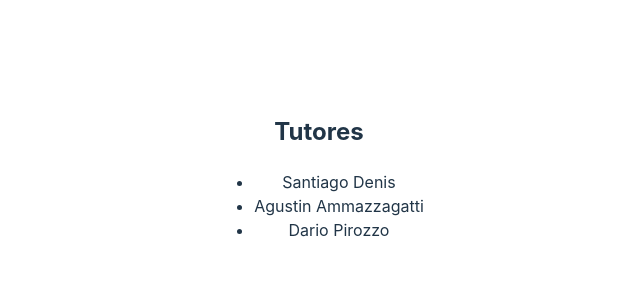
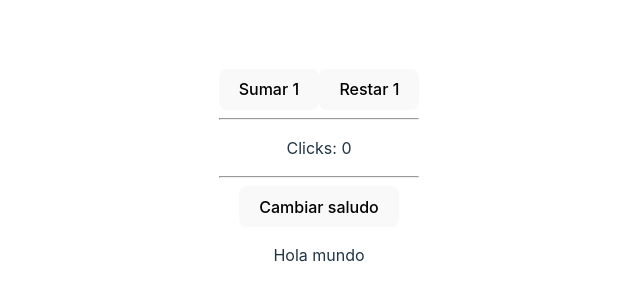
Before and after one commit to CLanusse/RJ49910, a React (Vite) app: page / in a window 1280 px wide. Shown: the part 224-524 px from the top of the page, without its empty margins (321-961 px from the left). Built offline with nearby package versions, Linux system fonts and the light colour scheme.

Commit message:
componentes 1

```diff
--- a/src/App.jsx
+++ b/src/App.jsx
@@ -1,19 +1,14 @@
-import reactLogo from './assets/react.svg'
-import viteLogo from '/vite.svg'
 import './App.css'
+import { Contador } from './components/Clicker'
 import { Tutores } from './components/Tutores'
-// import * as modulo from './saludar'
-// import { saludar, despedirse } from './saludar'
-// import abcd from './saludar'
+
 
 function App() {
 
-  const linkVite = "https://vitejs.dev"
-  const profesor = 'Dario Pirozzo'
-
   return (
     <>
-      <Tutores />
+      <Contador />
+      {/* <Tutores /> */}
     </>
   )
 }
--- /dev/null
+++ b/src/components/Clicker.jsx
@@ -0,0 +1,39 @@
+import { useState } from "react"
+
+
+export const Contador = () => {
+    const [counter, setCounter] = useState(0)
+    const [saludar, setSaludar] = useState(true)
+    // console.log(counter)
+    console.log(saludar)
+
+    const incrementar = () => {
+        setCounter( counter + 1 )
+    }
+
+    const restar = () => {
+        if (counter > 0) {
+            setCounter( counter - 1 )
+        }
+    }
+
+    const cambiarSaludo = () => {
+        setSaludar( !saludar )
+    }
+
+    return (
+        <div>
+            <button onClick={incrementar}>Sumar 1</button>
+            <button onClick={restar}>Restar 1</button>
+            <hr/>
+            <p>Clicks: {counter}</p>
+
+            <hr/>
+
+            <button onClick={cambiarSaludo}>Cambiar saludo</button>
+            <p>{ saludar ? "Hola mundo" : "Chau a todos" }</p>
+
+
+        </div>
+    )
+}
--- /dev/null
+++ b/src/components/Tutor.jsx
@@ -0,0 +1,39 @@
+
+
+export const Tutor = ( {nombre, edad, rol} ) => {
+
+    return (
+        <li>
+            <h3>{ nombre }</h3>
+            <p>Edad: { edad }</p>
+            <p>Rol: { rol }</p>
+        </li>
+    )
+}
+
+
+// export const Tutor = ( props ) => {
+//     const { nombre, edad, rol } = props
+
+//     return (
+//         <li>
+//             <h3>{ nombre }</h3>
+//             <p>Edad: { edad }</p>
+//             <p>Rol: { rol }</p>
+//         </li>
+//     )
+// }
+
+
+// export const Tutor = ( props ) => {
+
+//     console.log( props )
+
+//     return (
+//         <li>
+//             <h3>{ props.nombre }</h3>
+//             <p>Edad: { props.edad }</p>
+//             <p>Rol: { props.rol }</p>
+//         </li>
+//     )
+// }
--- a/src/components/Tutores.jsx
+++ b/src/components/Tutores.jsx
@@ -1,4 +1,4 @@
-
+import { Tutor } from "./Tutor"
 
 export const Tutores = () => {
 
@@ -6,12 +6,13 @@ export const Tutores = () => {
         <section className="tutores-container">
             <h2>Tutores</h2>
             <ul>
-                <li>Santiago Denis</li>
-                <li>Agustin Ammazzagatti</li>
-                <li>Dario Pirozzo</li>
+                <Tutor nombre="Conrado Lanusse" edad={16} rol="Profesor"/>
+                <Tutor nombre="Santiago Denis" edad={24} rol="Tutor Adjunto"/>
+                <Tutor nombre="Dario Pirozzo" edad={35} rol="Tutor Regular"/>
+                <Tutor nombre="Agustin Ammazzagatti" edad={29} rol="Tutor Regular"/>
             </ul>
         </section>
     )
 }
 
-// export default Tutores
+export default Tutores
```
